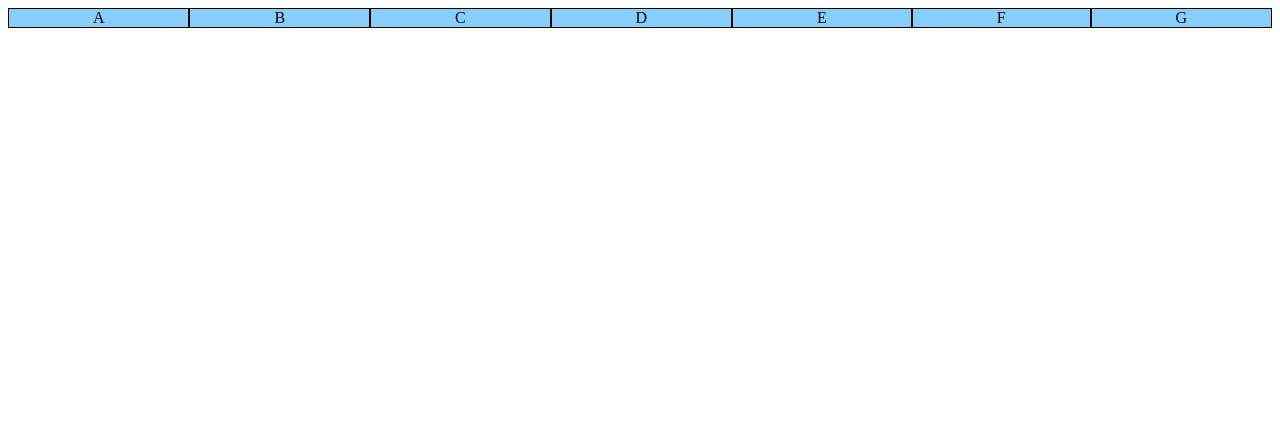
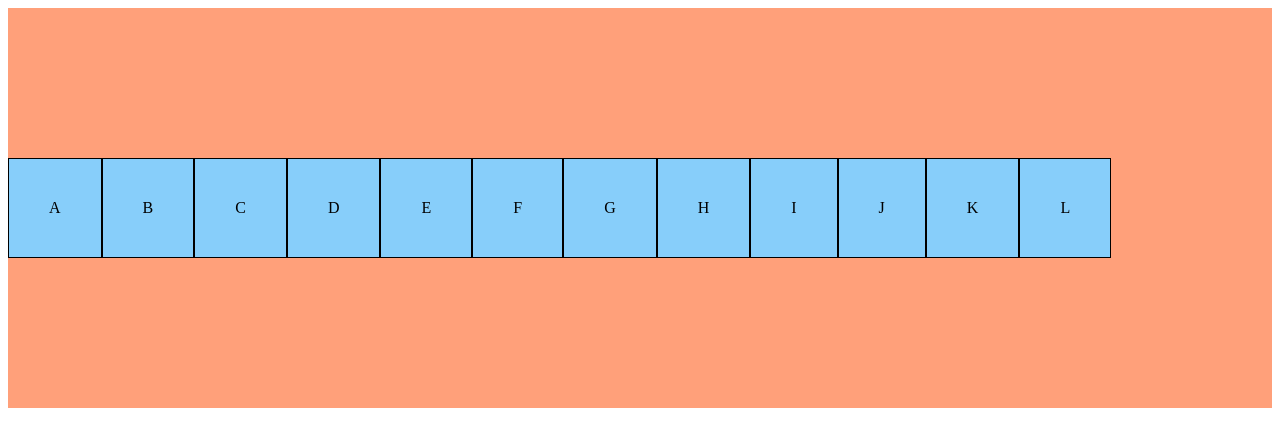
Before and after one commit to DiegoLCirqueira/HTML-CSS-M5, a plain HTML site: page ex027/flex006/index.html in a window 1280 px wide. Drawn offline with Linux system fonts and the light colour scheme.

Commit message:
flex 006

```diff
--- a/ex027/flex006/index.html
+++ b/ex027/flex006/index.html
@@ -8,14 +8,19 @@
         .container{
             background-color: lightsalmon;
 
+            /* Usar aling-content só se estiver usando WRAP / WRAP-REVERSE */
+
             display: flex;
+            flex-flow: row wrap;
+            align-content: space-evenly;
+            height: 400px;
         }
 
         .item{
             background-color: lightskyblue;
             border: 1px solid black;
             text-align: center;
-            flex: auto;
+            padding: 40px;
         }
     </style>
 </head>
@@ -28,6 +33,11 @@
         <div class="item">E</div>
         <div class="item">F</div>
         <div class="item">G</div>
+        <div class="item">H</div>
+        <div class="item">I</div>
+        <div class="item">J</div>
+        <div class="item">K</div>
+        <div class="item">L</div>
     </div>
 </body>
 </html>
```
